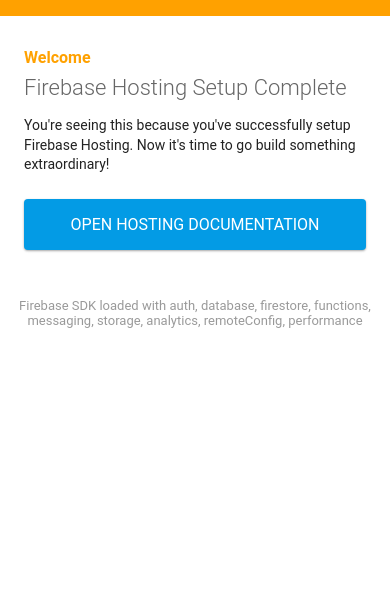
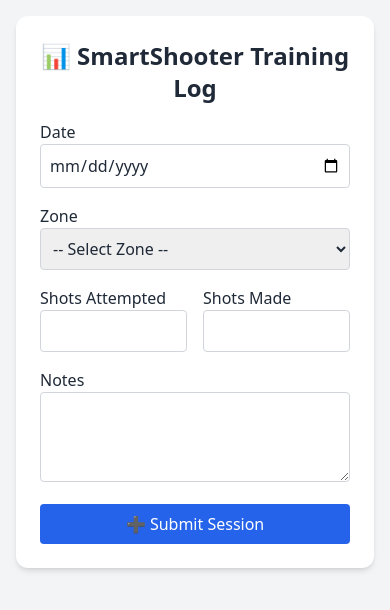
Before and after one commit to romahawk/SmartsShooter, a plain HTML site: page public/index.html in a window 390 px wide. Drawn offline with nearby package versions, Linux system fonts and the light colour scheme; some packages are replaced by stand-ins of ours; no server answers.

Commit message:
🔥 MVP form works with Firebase Hosting and Firestore

```diff
--- a/public/index.html
+++ b/public/index.html
@@ -1,89 +1,132 @@
 <!DOCTYPE html>
-<html>
+<html lang="en">
+
 <head>
-    <meta charset="utf-8">
-    <meta name="viewport" content="width=device-width, initial-scale=1">
-    <title>Welcome to Firebase Hosting</title>
+  <meta charset="UTF-8" />
+  <meta name="viewport" content="width=device-width, initial-scale=1.0" />
+  <title>SmartShooter</title>
+  <script src="https://cdn.tailwindcss.com"></script>
+</head>
 
-    <!-- update the version number as needed -->
-    <script defer src="/__/firebase/11.8.0/firebase-app-compat.js"></script>
-    <!-- include only the Firebase features as you need -->
-    <script defer src="/__/firebase/11.8.0/firebase-auth-compat.js"></script>
-    <script defer src="/__/firebase/11.8.0/firebase-database-compat.js"></script>
-    <script defer src="/__/firebase/11.8.0/firebase-firestore-compat.js"></script>
-    <script defer src="/__/firebase/11.8.0/firebase-functions-compat.js"></script>
-    <script defer src="/__/firebase/11.8.0/firebase-messaging-compat.js"></script>
-    <script defer src="/__/firebase/11.8.0/firebase-storage-compat.js"></script>
-    <script defer src="/__/firebase/11.8.0/firebase-analytics-compat.js"></script>
-    <script defer src="/__/firebase/11.8.0/firebase-remote-config-compat.js"></script>
-    <script defer src="/__/firebase/11.8.0/firebase-performance-compat.js"></script>
-    <!--
-      initialize the SDK after all desired features are loaded, set useEmulator to false
-      to avoid connecting the SDK to running emulators.
-    -->
-    <script defer src="/__/firebase/init.js?useEmulator=true"></script>
+<body class="bg-gray-100 text-gray-800 font-sans p-4">
 
-    <style media="screen">
-      body { background: #ECEFF1; color: rgba(0,0,0,0.87); font-family: Roboto, Helvetica, Arial, sans-serif; margin: 0; padding: 0; }
-      #message { background: white; max-width: 360px; margin: 100px auto 16px; padding: 32px 24px; border-radius: 3px; }
-      #message h2 { color: #ffa100; font-weight: bold; font-size: 16px; margin: 0 0 8px; }
-      #message h1 { font-size: 22px; font-weight: 300; color: rgba(0,0,0,0.6); margin: 0 0 16px;}
-      #message p { line-height: 140%; margin: 16px 0 24px; font-size: 14px; }
-      #message a { display: block; text-align: center; background: #039be5; text-transform: uppercase; text-decoration: none; color: white; padding: 16px; border-radius: 4px; }
-      #message, #message a { box-shadow: 0 1px 3px rgba(0,0,0,0.12), 0 1px 2px rgba(0,0,0,0.24); }
-      #load { color: rgba(0,0,0,0.4); text-align: center; font-size: 13px; }
-      @media (max-width: 600px) {
-        body, #message { margin-top: 0; background: white; box-shadow: none; }
-        body { border-top: 16px solid #ffa100; }
-      }
-    </style>
-  </head>
-  <body>
-    <div id="message">
-      <h2>Welcome</h2>
-      <h1>Firebase Hosting Setup Complete</h1>
-      <p>You're seeing this because you've successfully setup Firebase Hosting. Now it's time to go build something extraordinary!</p>
-      <a target="_blank" href="https://firebase.google.com/docs/hosting/">Open Hosting Documentation</a>
+  <div class="max-w-3xl mx-auto bg-white p-6 rounded-xl shadow-md">
+    <h1 class="text-2xl font-bold mb-4 text-center">📊 SmartShooter Training Log</h1>
+
+    <!-- 📝 Shooting Log Form -->
+    <form id="logForm" class="space-y-4">
+      <div>
+        <label for="date" class="block font-medium">Date</label>
+        <input type="date" id="date" name="date" class="w-full border border-gray-300 p-2 rounded" required />
       </div>
-    <p id="load">Firebase SDK Loading&hellip;</p>
 
-    <script>
-      document.addEventListener('DOMContentLoaded', function() {
-        const loadEl = document.querySelector('#load');
-        // // 🔥🔥🔥🔥🔥🔥🔥🔥🔥🔥🔥🔥🔥🔥🔥🔥🔥🔥🔥🔥🔥🔥🔥🔥🔥🔥🔥🔥🔥🔥🔥
-        // // The Firebase SDK is initialized and available here!
-        //
-        // firebase.auth().onAuthStateChanged(user => { });
-        // firebase.database().ref('/path/to/ref').on('value', snapshot => { });
-        // firebase.firestore().doc('/foo/bar').get().then(() => { });
-        // firebase.functions().httpsCallable('yourFunction')().then(() => { });
-        // firebase.messaging().requestPermission().then(() => { });
-        // firebase.storage().ref('/path/to/ref').getDownloadURL().then(() => { });
-        // firebase.analytics(); // call to activate
-        // firebase.analytics().logEvent('tutorial_completed');
-        // firebase.performance(); // call to activate
-        //
-        // // 🔥🔥🔥🔥🔥🔥🔥🔥🔥🔥🔥🔥🔥🔥🔥🔥🔥🔥🔥🔥🔥🔥🔥🔥🔥🔥🔥🔥🔥🔥🔥
+      <div>
+        <label for="zone" class="block font-medium">Zone</label>
+        <select id="zone" name="zone" class="w-full border border-gray-300 p-2 rounded" required>
+          <option value="">-- Select Zone --</option>
+          <option>Top of Key</option>
+          <option>Left Corner</option>
+          <option>Left Wing</option>
+          <option>Right Wing</option>
+          <option>Right Corner</option>
+          <option>Left Midrange</option>
+          <option>Right Midrange</option>
+          <option>Left Baseline</option>
+          <option>Right Baseline</option>
+          <option>Paint</option>
+        </select>
+      </div>
+
+      <div class="flex space-x-4">
+        <div class="w-1/2">
+          <label for="attempted" class="block font-medium">Shots Attempted</label>
+          <input type="number" id="attempted" name="attempted" class="w-full border border-gray-300 p-2 rounded"
+            required />
+        </div>
+        <div class="w-1/2">
+          <label for="made" class="block font-medium">Shots Made</label>
+          <input type="number" id="made" name="made" class="w-full border border-gray-300 p-2 rounded" required />
+        </div>
+      </div>
+
+      <div>
+        <label for="notes" class="block font-medium">Notes</label>
+        <textarea id="notes" name="notes" rows="3" class="w-full border border-gray-300 p-2 rounded"></textarea>
+      </div>
+
+      <button type="submit" class="w-full bg-blue-600 text-white py-2 rounded hover:bg-blue-700">
+        ➕ Submit Session
+      </button>
+    </form>
+  </div>
+
+  <!-- Firebase SDKs -->
+  <script type="module">
+    // Import Firebase modules
+    import { initializeApp } from "https://www.gstatic.com/firebasejs/10.11.0/firebase-app.js";
+    import { getFirestore, collection, addDoc } from "https://www.gstatic.com/firebasejs/10.11.0/firebase-firestore.js";
+    import { getAuth, signInAnonymously, onAuthStateChanged } from "https://www.gstatic.com/firebasejs/10.11.0/firebase-auth.js";
+
+    // Your Firebase configuration (replace with your real config!)
+    const firebaseConfig = {
+      apiKey: "AIzaSyAvIp8q3xxlWq7iQC99XgZGCUt2CQQeBDE",
+      authDomain: "smart-shooter.firebaseapp.com",
+      projectId: "smart-shooter",
+      storageBucket: "smart-shooter.firebasestorage.app",
+      messagingSenderId: "21050786577",
+      appId: "1:21050786577:web:dfd514bb359e7e275042b0"
+    };
+
+
+    // Initialize Firebase
+    const app = initializeApp(firebaseConfig);
+    const db = getFirestore(app);
+    const auth = getAuth();
+
+    // Sign in anonymously
+    signInAnonymously(auth).catch(error => {
+      console.error("Anonymous sign-in failed:", error);
+    });
+
+    // Wait for user to be authenticated before enabling form
+    onAuthStateChanged(auth, user => {
+      if (user) {
+        const uid = user.uid;
+        console.log("Logged in as:", uid);
+
+        document.getElementById("logForm").addEventListener("submit", async (e) => {
+          e.preventDefault();
+
+          const date = document.getElementById("date").value;
+          const zone = document.getElementById("zone").value;
+          const attempted = parseInt(document.getElementById("attempted").value);
+          const made = parseInt(document.getElementById("made").value);
+          const notes = document.getElementById("notes").value;
+
+          const accuracy = attempted > 0 ? (made / attempted * 100).toFixed(1) : 0;
 
           try {
-          let app = firebase.app();
-          let features = [
-            'auth',
-            'database',
-            'firestore',
-            'functions',
-            'messaging',
-            'storage',
-            'analytics',
-            'remoteConfig',
-            'performance',
-          ].filter(feature => typeof app[feature] === 'function');
-          loadEl.textContent = `Firebase SDK loaded with ${features.join(', ')}`;
-        } catch (e) {
-          console.error(e);
-          loadEl.textContent = 'Error loading the Firebase SDK, check the console.';
+            await addDoc(collection(db, "sessions"), {
+              userId: uid,
+              date,
+              zone,
+              shotsAttempted: attempted,
+              shotsMade: made,
+              accuracy: Number(accuracy),
+              notes,
+              timestamp: new Date()
+            });
+            alert("Session saved!");
+            e.target.reset();
+          } catch (error) {
+            alert("Failed to save session: " + error.message);
+            console.error("Firestore error:", error);
+          }
+        });
       }
     });
   </script>
+
 </body>
+
 </html>
```
Also changed, not shown: index.html (deleted), 2 other files. Lines whose indentation alone changed are shown as unchanged.
